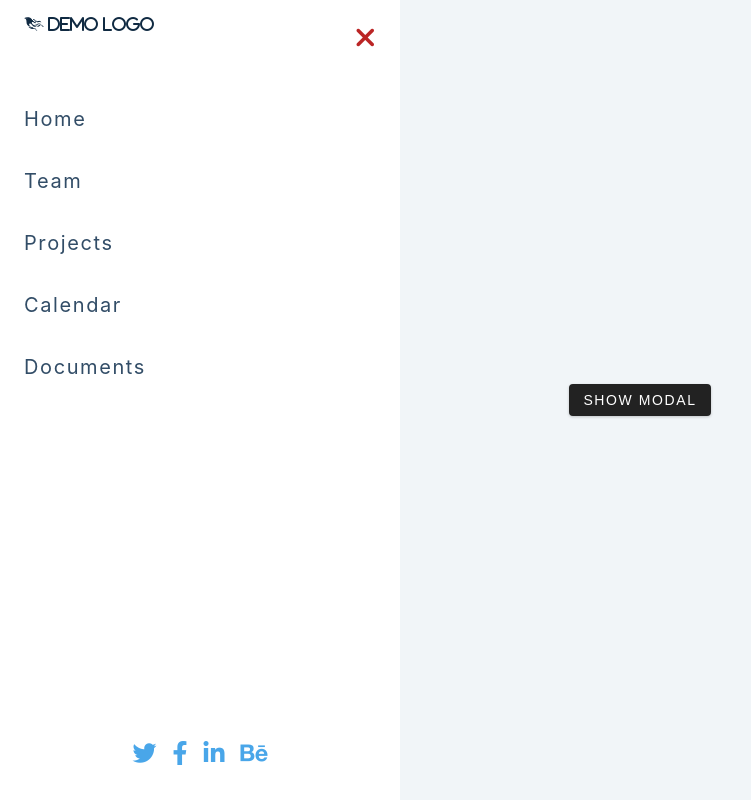
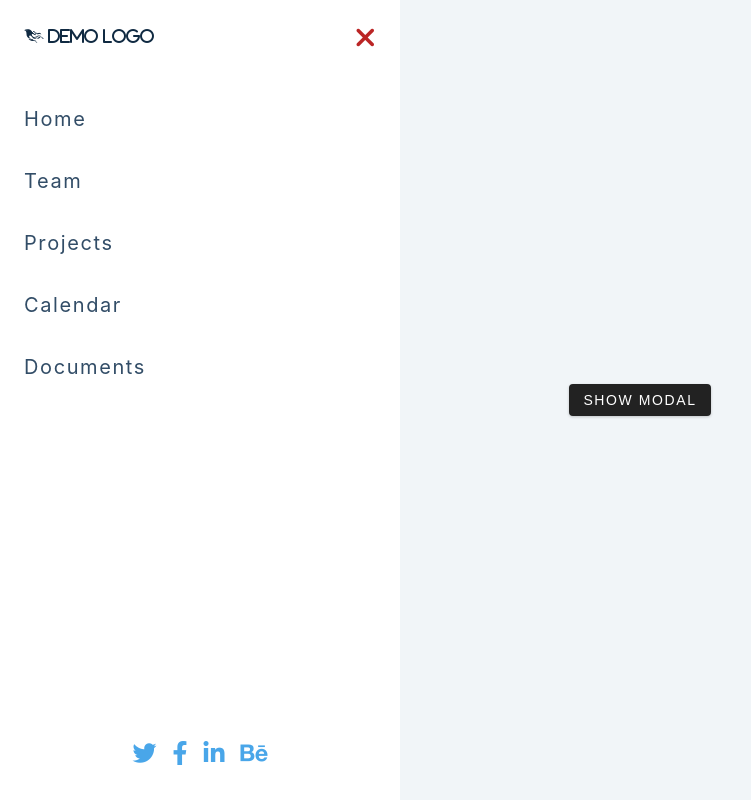
Before and after one commit to HemantKhinchiProjects/react-sidebar-modal, a React (Create React App) app: page / in a window 1280 px wide. Shown: the whole page, without its empty margins (0-751 px from the left). Built offline with nearby package versions, Linux system fonts and the light colour scheme.

Commit message:
1 file modified

```diff
--- a/src/style.css
+++ b/src/style.css
@@ -264,6 +264,7 @@ Sidebar
 .logo {
   justify-self: center;
   height: 40px;
+  line-height: 40px;
 }
 
 .links a {
```
